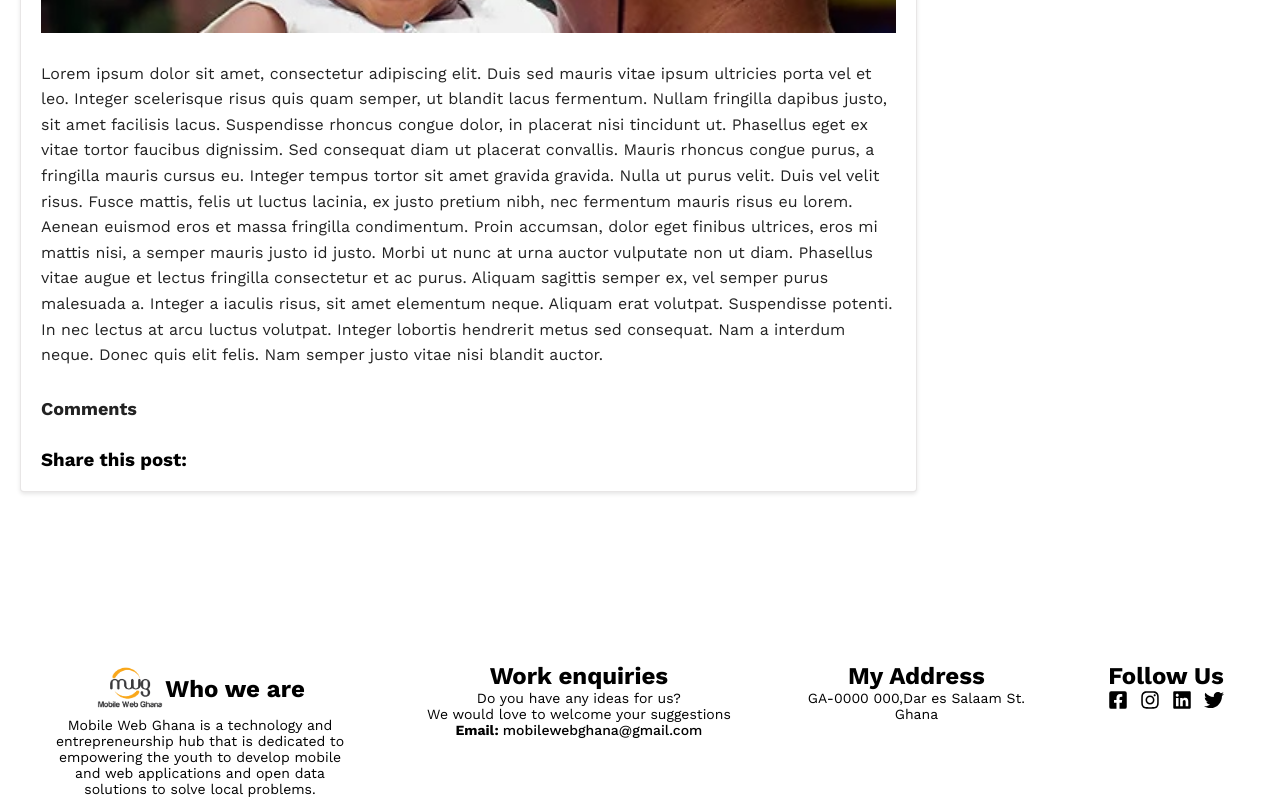
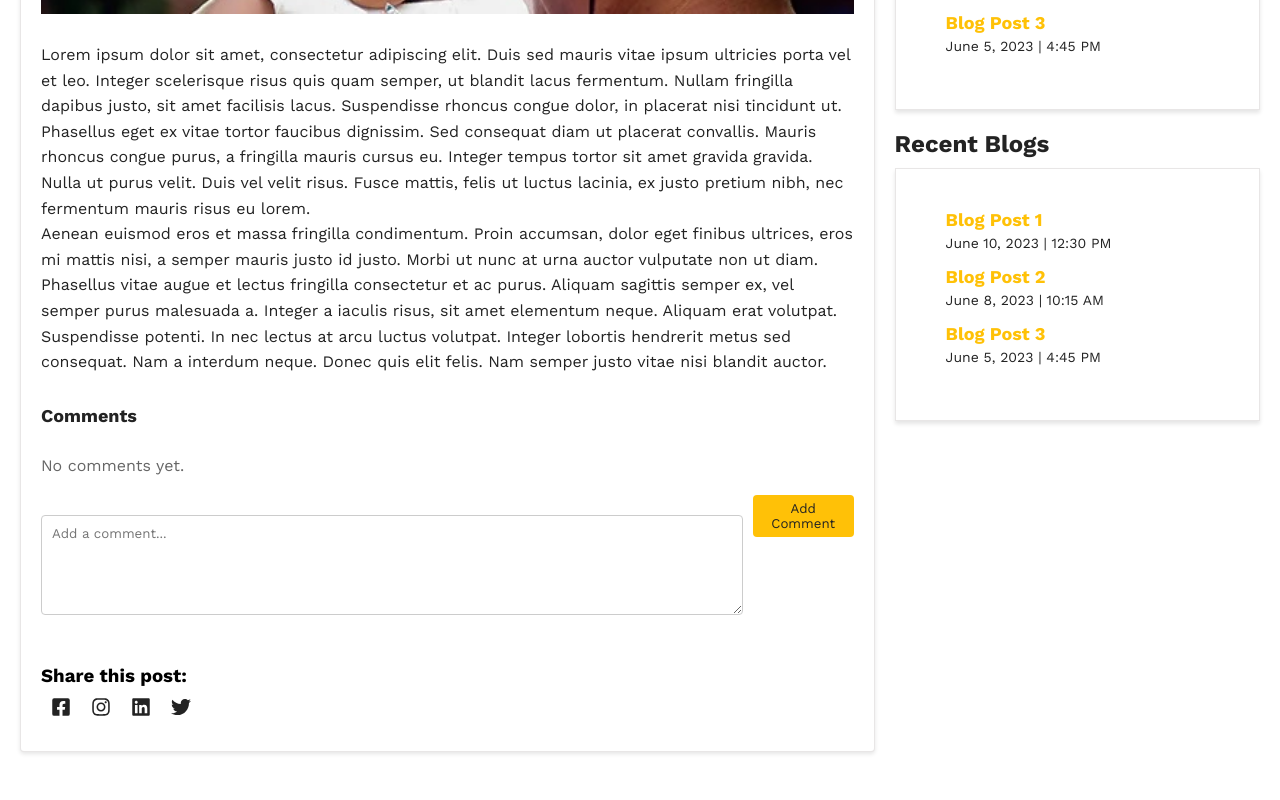
Before and after one commit to Rorawi/mwg-web, a React (Create React App) app: page /singleblog in a window 1280 px wide. Shown: the part 1160-1960 px from the top of the page. Built offline with nearby package versions, Linux system fonts and the light colour scheme.

Commit message:
added the blog post

```diff
--- /dev/null
+++ b/src/components/Comment.js
@@ -0,0 +1,52 @@
+import React, { useState } from 'react';
+import styles from './comment.module.css';
+
+const CommentBlock = () => {
+//   const [comments, setComments] = useState([]);
+//   const [newComment, setNewComment] = useState('');
+
+//   const handleInputChange = (e) => {
+//     setNewComment(e.target.value);
+//   };
+
+//   const handleAddComment = () => {
+//     if (newComment.trim() !== '') {
+//       const comment = {
+//         id: Date.now(),
+//         content: newComment,
+//       };
+
+//       setComments((prevComments) => [...prevComments, comment]);
+//       setNewComment('');
+//     }
+//   };
+
+  return (
+    <div className={styles.commentBlock}>
+      <div className={styles.commentList}>
+            <div className={styles.comment}>
+              <p className={styles.commentContent}></p>
+            </div>
+          <p className={styles.noComments}>No comments yet.</p>
+
+      </div>
+
+
+      <div className={styles.commentForm}>
+        <textarea
+          className={styles.commentInput}
+          placeholder="Add a comment..."
+        //   value={newComment}
+        //   onChange={handleInputChange}
+        />
+        <button className={styles.commentButton}
+        // onClick={handleAddComment}
+        >
+          Add Comment
+        </button>
+      </div>
+    </div>
+  );
+};
+
+export default CommentBlock;
--- a/src/components/SingleBlogPost.js
+++ b/src/components/SingleBlogPost.js
@@ -4,6 +4,9 @@ import style from './recentblog.module.css';
 import profileImage from "../assets/profile.jpg";
 import blogImage from "../assets/mcare.jpg";
 import img1 from "../assets/mwg-swiper1.jpg";
+import { FaGithub, FaInstagram, FaLinkedin,FaFacebookSquare,FaTwitter} from "react-icons/fa";
+import { Link } from "react-router-dom";
+import CommentBlock from "./Comment";
 
 const SingleBlogPost = () => {
   return (
@@ -65,10 +68,24 @@ const SingleBlogPost = () => {
           <div className={styles.commentSection}>
             <h2 className={styles.commentTitle}>Comments</h2>
             {/* Add comment components or form here */}
+            <CommentBlock/>
           </div>
           <div className={styles.socialMedia}>
             <h3>Share this post:</h3>
-            {/* Add social media icons or buttons here */}
+            <Link to="https://www.facebook.com/">
+              <FaFacebookSquare/>
+            </Link>
+
+            <Link to="https://www.instagram.com/">
+              <FaInstagram />
+            </Link>
+            <Link to="https://www.linkedin.com/">
+              <FaLinkedin />
+            </Link>
+
+            <Link to="https://www.linkedin.com/">
+              <FaTwitter />
+            </Link>
           </div>
         </div>
 
@@ -108,6 +125,7 @@ export const RecentBlogSection = () => {
   ];
 
   return (
+    <>
     <div className={style.container}>
       <h2 className={style.sectionTitle}>Recent Blogs</h2>
       <div className={style.blogList}>
@@ -120,6 +138,33 @@ export const RecentBlogSection = () => {
           </div>
         ))}
       </div>
+
+      <h2 className={style.sectionTitle}>Recent Blogs</h2>
+
+      <div className={style.blogList}>
+        {blogs.map((blog) => (
+          <div key={blog.id} className={style.blogItem}>
+            <h3 className={style.blogTitle}>{blog.title}</h3>
+            <p className={style.blogSubtext}>
+              {blog.date} | {blog.time}
+            </p>
+          </div>
+        ))}
+      </div>
+
+      <h2 className={style.sectionTitle}>Recent Blogs</h2>
+
+      <div className={style.blogList}>
+        {blogs.map((blog) => (
+          <div key={blog.id} className={style.blogItem}>
+            <h3 className={style.blogTitle}>{blog.title}</h3>
+            <p className={style.blogSubtext}>
+              {blog.date} | {blog.time}
+            </p>
+          </div>
+        ))}
+      </div>
     </div>
+    </>
   );
 };
--- /dev/null
+++ b/src/components/comment.module.css
@@ -0,0 +1,53 @@
+.commentBlock {
+    margin-top: 30px;
+  }
+
+  .commentTitle {
+    color: #232323;
+    font-size: 18px;
+    margin-bottom: 10px;
+  }
+
+  .commentList {
+    margin-bottom: 20px;
+  }
+
+  .comment {
+    margin-bottom: 15px;
+  }
+
+  .commentContent {
+    color: #232323;
+  }
+
+  .noComments {
+    color: #666666;
+  }
+
+  .commentForm {
+    display: flex;
+    align-items: flex-start;
+  }
+
+  .commentInput {
+    width: 100%;
+    height: 80px;
+    padding: 10px;
+    border: 1px solid #ccc;
+    border-radius: 4px;
+    resize: vertical;
+  }
+
+  .commentButton {
+    margin-left: 10px;
+    padding: 6px 10px;
+    background-color: #ffc107;
+    color: #232323;
+    border: none;
+    border-radius: 4px;
+    cursor: pointer;
+  }
+
+  .commentButton:hover {
+    background-color: #e0a800;
+  }
--- a/src/components/recentblog.module.css
+++ b/src/components/recentblog.module.css
@@ -1,25 +1,28 @@
 .container {
   /* margin-top: 30px; */
-  width: 100%;
-  padding: 40px 50px;
-  box-shadow: 0px 3px 4px rgba(0, 0, 0, 0.1);
+  width: 30%;
+
   height: 100%;
   background-color: #ffffffe4;
   margin:  0 20px;
 
-  border: 1px solid #e0ddddb8;
 
 }
 
 .sectionTitle {
-  color: #232323;
-  font-size: 24px;
-  margin-bottom: 10px;
+    color: #232323;
+    font-size: 24px;
+    margin-bottom: 10px;
 }
 
 .blogList {
-  display: flex;
-  flex-direction: column;
+    display: flex;
+    flex-direction: column;
+    padding: 40px 50px;
+    box-shadow: 0px 3px 4px rgba(0, 0, 0, 0.1);
+    border: 1px solid #e0ddddb8;
+
+    margin-bottom: 20px;
 }
 
 .blogItem {
@@ -36,3 +39,11 @@
   color: #232323;
   font-size: 14px;
 }
+
+
+@media screen and (max-width: 890px) {
+    .container {
+        width: 100%;
+
+    }
+}
--- a/src/components/singleblog.module.css
+++ b/src/components/singleblog.module.css
@@ -75,13 +75,14 @@
 }
 
 .container {
+    width: 70%;
   background-color: #fff;
   padding: 20px;
   border-radius: 4px;
   box-shadow: 0px 2px 4px rgba(0, 0, 0, 0.1);
   /* max-width: 1000px; */
 
-  margin:  0 20px;
+  margin:  0 0px 0 20px;
   border: 1px solid #e0ddddb8;
 
 }
@@ -144,7 +145,18 @@
   margin-top: 30px;
 }
 
+.socialMedia svg {
+    color: #232323;
+    transition: .3s;
+    margin:  10px;
 
+    font-size: 20px;
+}
+
+
+.socialMedia svg:hover {
+color: #ffc107;
+}
 /* Add additional styles for comments and social media icons/buttons */
 
 
@@ -157,5 +169,6 @@
 
       .container {
         margin-bottom: 30px;
+        width: 100%;
       }
 }
```
